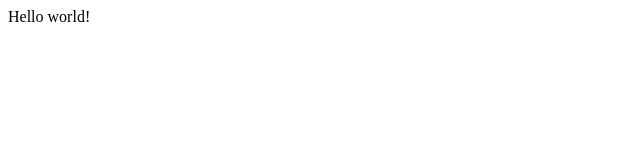
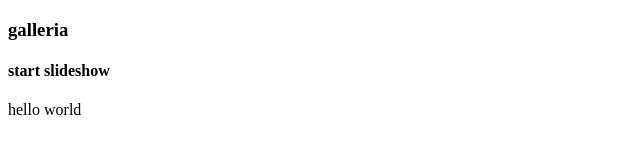
Before and after one commit to mashaw22/Galleria-Slideshow-Site, a Gatsby site: page / in a window 1280 px wide. Shown: the whole page, without its empty margins (0-640 px from the left). Built offline with nearby package versions, Linux system fonts and the light colour scheme; Gatsby itself is replaced by a stand-in of ours.

Commit message:
first commit

```diff
--- /dev/null
+++ b/src/components/Layout.js
@@ -0,0 +1,11 @@
+import React from 'react'
+import Navbar from "./Navbar"
+
+export default function Layout({children}) {
+  return (
+    <div className="layout">
+        <Navbar />
+        {children}
+    </div>
+  )
+}
--- /dev/null
+++ b/src/components/Navbar.js
@@ -0,0 +1,11 @@
+import React from 'react'
+
+export default function Navbar() {
+  return (
+    <div>
+        <h3>galleria</h3>
+        {/* Link needed for start slideshow, but to what path? */}
+        <h4>start slideshow</h4>
+    </div>
+  )
+}
--- a/src/pages/index.js
+++ b/src/pages/index.js
@@ -1,5 +1,13 @@
 import React from "react"
+import Layout from "../components/Layout"
 
 export default function Home() {
-  return <div>Hello world!</div>
+  return (
+    <Layout>
+    <div className="galleria">
+      hello world
+    </div>
+
+    </Layout>
+  )
 }
```
